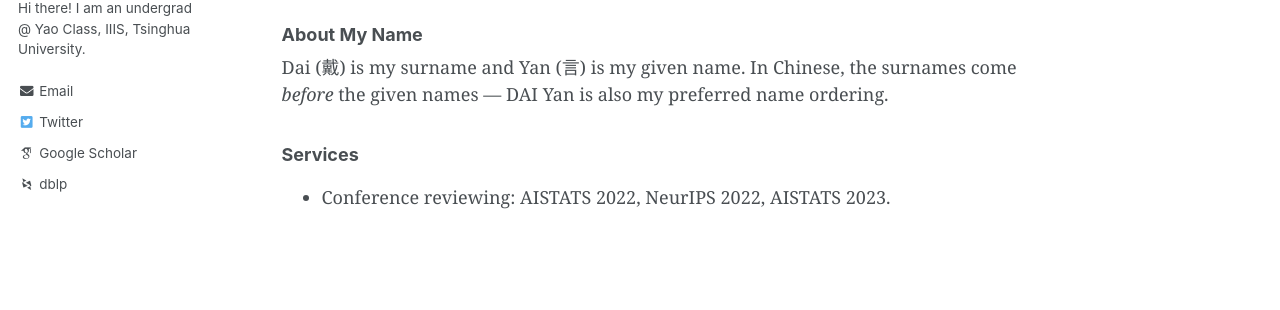
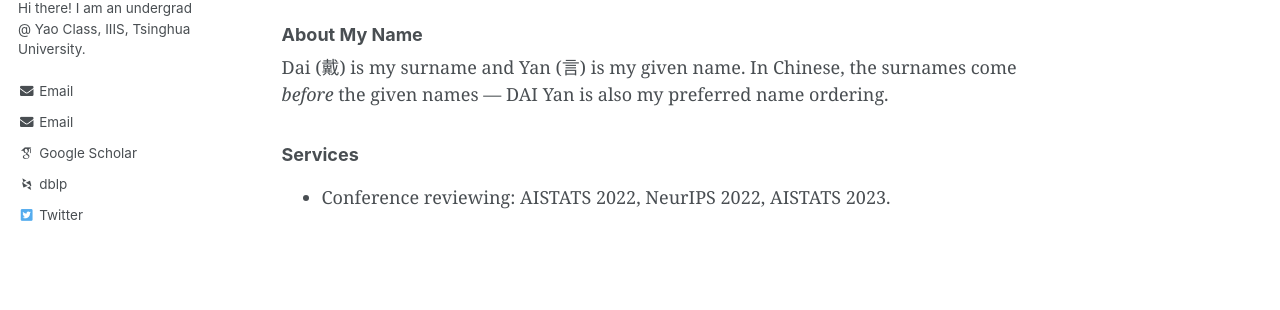
Before and after one commit to yandaichn/yandaichn.github.io, a Jekyll site: the page built from _pages/about.md, in a window 1280 px wide. Shown: the part 358-668 px from the top of the page. Built offline with Jekyll 4.4.1, drawn with Linux system fonts in a browser that asks for light colours; some web fonts are replaced.

Commit message:
Upd about

```diff
--- a/_config.yml
+++ b/_config.yml
@@ -88,6 +88,7 @@ author:
   pubmed           :
   googlescholar    : "https://scholar.google.com/citations?user=gkG4z3IAAAAJ"
   email            : "yan-dai20@mails.tsinghua.edu.cn"
+  email2           : "yan.dai.chn@gmail.com"
   researchgate     :  # example: "https://www.researchgate.net/profile/yourprofile"
   dblp             : "https://dblp.org/pid/132/2047-2.html"
   uri              :
--- a/_includes/author-profile.html
+++ b/_includes/author-profile.html
@@ -32,16 +32,16 @@
         <li><a href="{{ author.uri }}"><i class="fas fa-fw fa-link" aria-hidden="true"></i> {{ site.data.ui-text[site.locale].website_label | default: "Website" }}</a></li>
       {% endif %}
       {% if author.email %}
-        <li><a href="mailto:{{ author.email }}"><i class="fas fa-fw fa-envelope" aria-hidden="true"></i> {{ site.data.ui-text[site.locale].email_label | default: "Email" }}</a></li>
+        <li><a href="mailto:{{ author.email }}"><i class="fas fa-fw fa-envelope" aria-hidden="true"></i> {{ site.data.ui-text[site.locale].email_label | default: "Email (Tsinghua)" }}</a></li>
+      {% endif %}
+      {% if author.email2 %}
+        <li><a href="mailto:{{ author.email2 }}"><i class="fas fa-fw fa-envelope" aria-hidden="true"></i> {{ site.data.ui-text[site.locale].email_label | default: "Email (Gmail)" }}</a></li>
       {% endif %}
       {% if author.keybase %}
         <li><a href="https://keybase.io/{{ author.keybase }}"><i class="fas fa-fw fa-key" aria-hidden="true"></i> Keybase</a></li>
       {% endif %}
        {% if author.researchgate %}
         <li><a href="{{ author.researchgate }}"><i class="fab fa-fw fa-researchgate" aria-hidden="true"></i> ResearchGate</a></li>
-      {% endif %}
-      {% if author.twitter %}
-        <li><a href="https://twitter.com/{{ author.twitter }}"><i class="fab fa-fw fa-twitter-square" aria-hidden="true"></i> Twitter</a></li>
       {% endif %}
       {% if author.facebook %}
         <li><a href="https://www.facebook.com/{{ author.facebook }}"><i class="fab fa-fw fa-facebook-square" aria-hidden="true"></i> Facebook</a></li>
@@ -120,7 +120,10 @@
       {% endif %}
       {% if author.wikipedia %}
         <li><a href="https://en.wikipedia.org/wiki/User:{{ author.wikipedia }}"><i class="fab fa-fw fa-wikipedia-w" aria-hidden="true"></i> Wikipedia</a></li>
-{% endif %}
+      {% endif %}
+      {% if author.twitter %}
+        <li><a href="https://twitter.com/{{ author.twitter }}"><i class="fab fa-fw fa-twitter-square" aria-hidden="true"></i> Twitter</a></li>
+      {% endif %}
     </ul>
   </div>
 </div>
```
